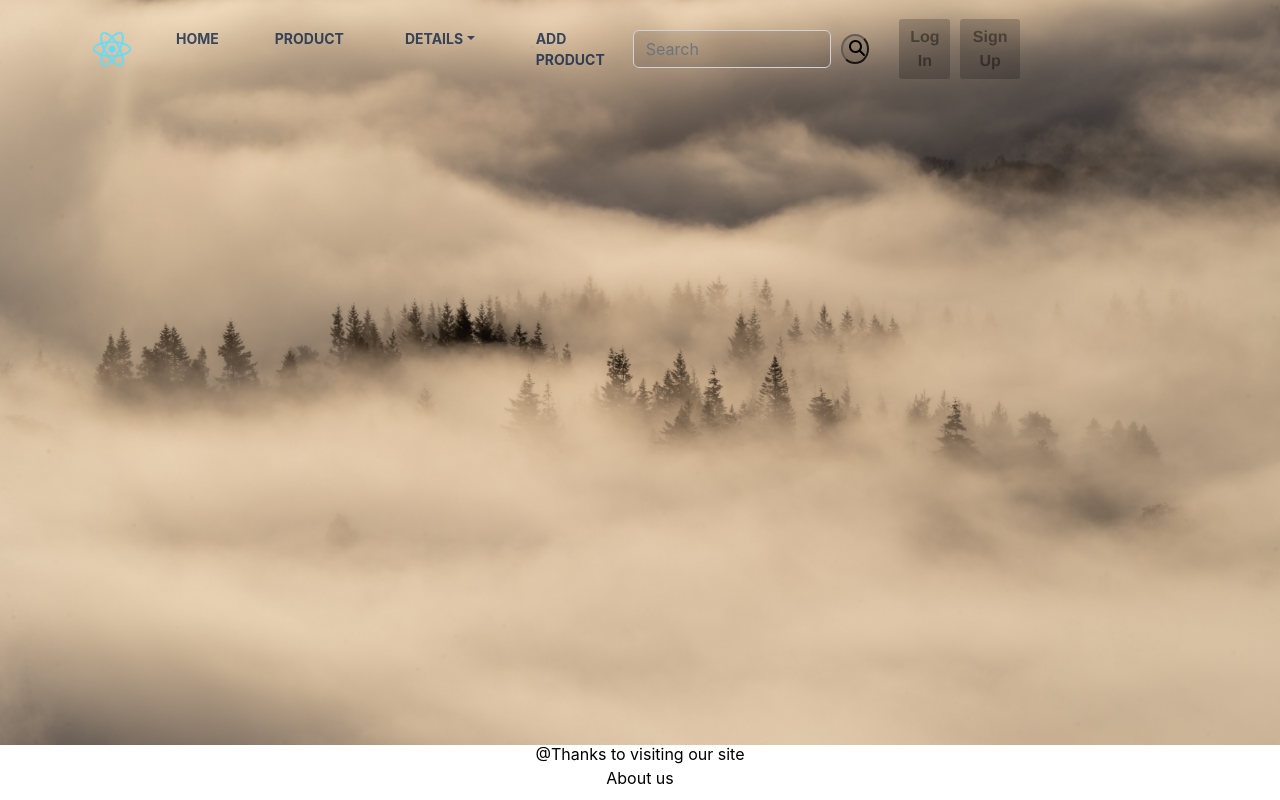
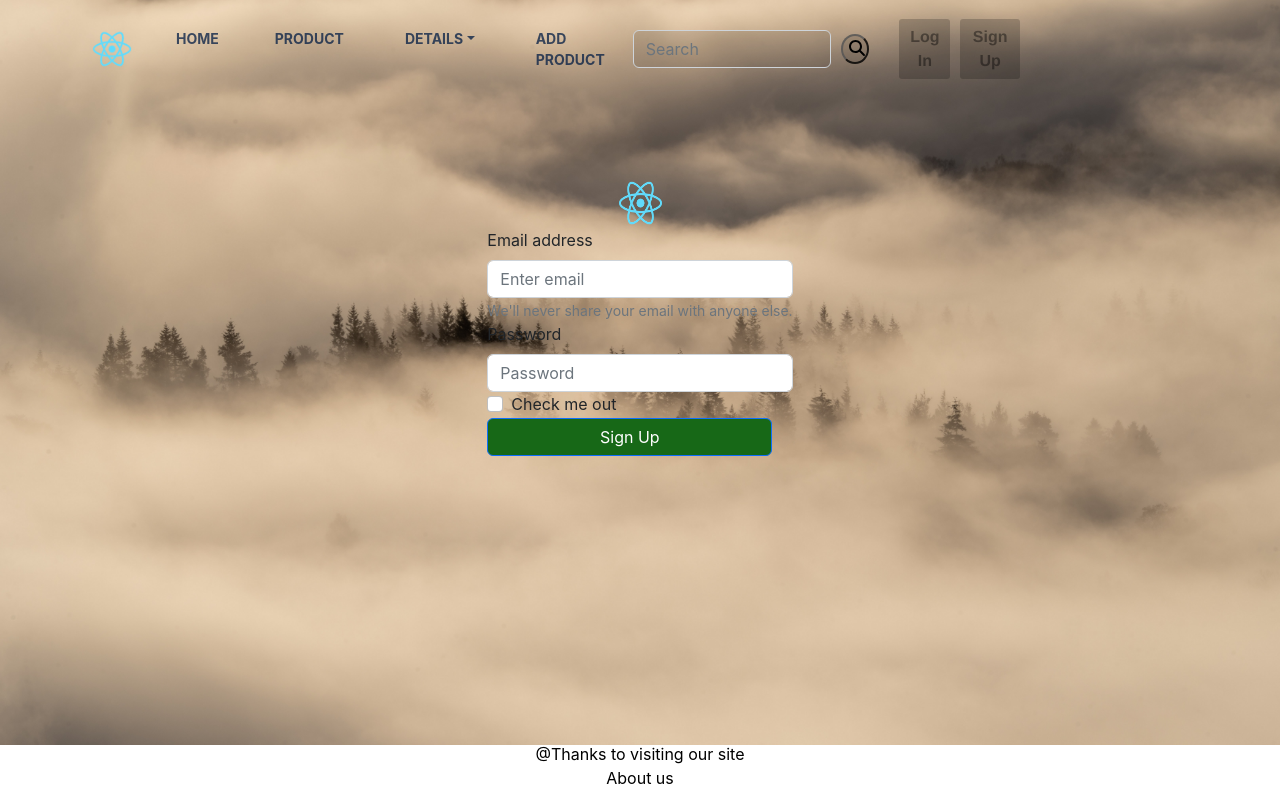
Before and after one commit to Sachinbisht27/React_App, a React (Create React App) app: page /products in a window 1280 px wide. Built offline with nearby package versions, Linux system fonts and the light colour scheme.

Commit message:
my first commit

```diff
--- a/src/App.js
+++ b/src/App.js
@@ -5,6 +5,7 @@ import { Routes, Route } from "react-router-dom";
 import LoginPageContent from "../src/Components/LogInPageContent/loginpagecontent";
 import SignupPageContent from "../src/Components/SignUpPageContent/signuppagecontent";
 import "../src/App.css";
+import Products from "./Components/Products/products";
 
 
 function App() {
@@ -16,6 +17,7 @@ function App() {
         <Route path="/" element={<HomePage/>} ></Route>
         <Route path="loginpagecontent" element={<LoginPageContent/>}></Route>
         <Route path="signuppagecontent" element={<SignupPageContent/>}></Route>
+        <Route path="products" element={<Products/>}></Route>
       </Routes>
       <Footer/>
       </div>
--- /dev/null
+++ b/src/Components/Products/products.js
@@ -0,0 +1,45 @@
+import {Button, Col, Container, Form} from 'react-bootstrap';
+import { useMediaQuery } from 'react-responsive'
+
+function HomePage() {
+    const isSmall = useMediaQuery({ query: '(max-width: 576px)' })
+    if (isSmall) {
+        return (
+            <Container className="top-mob">
+                <h1>Hire India's Top Remote Talent</h1>
+                <p className='p-mob'>A hiring platform that helps remote-first companies hire 10X faster &more efficiently.</p>
+                <p className='p-mob'>A network of 50,000+ talents, pre-vetted against their technical capabilities,language proficiency and behavioral skills.</p>
+            </Container>
+        );
+    } else {
+        return (
+            <>
+                <img className="d-block mx-auto imgWidth" src="logo192.png"></img>
+                <Col className="d-flex justify-content-center ">
+                    <Form>
+                        <Form.Group controlId="formBasicEmail">
+                            <Form.Label>Email address</Form.Label>
+                            <Form.Control type="email" placeholder="Enter email" />
+                            <Form.Text>
+                                We'll never share your email with anyone else.
+                            </Form.Text>
+                        </Form.Group>
+
+                        <Form.Group controlId="formBasicPassword">
+                            <Form.Label>Password</Form.Label>
+                            <Form.Control type="password" placeholder="Password" />
+                        </Form.Group>
+                        <Form.Group controlId="formBasicCheckbox">
+                            <Form.Check type="checkbox" label="Check me out" />
+                        </Form.Group>
+                        <Button className="signup" type="submit">
+                            Sign Up
+                        </Button>
+                    </Form>
+                </Col>
+            </>
+        );
+    }
+}
+
+export default HomePage ;
```
Also changed, not shown: src/Components/Products/product.css (added).
